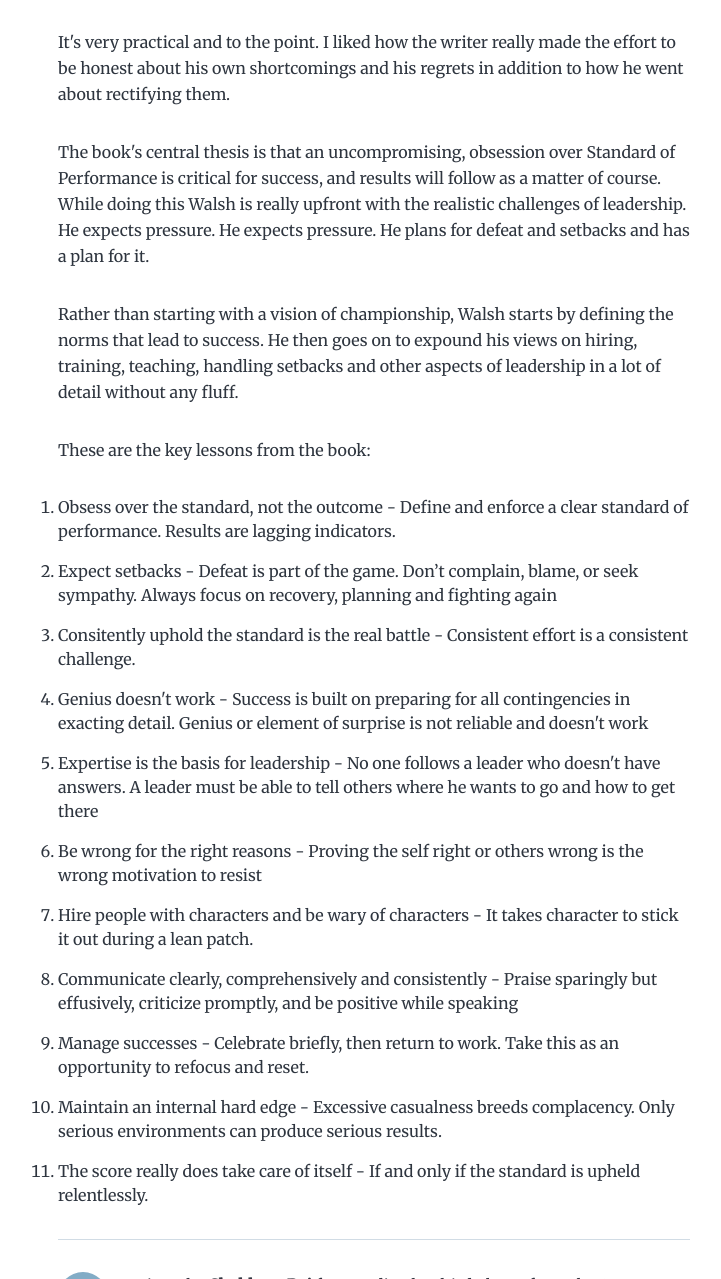
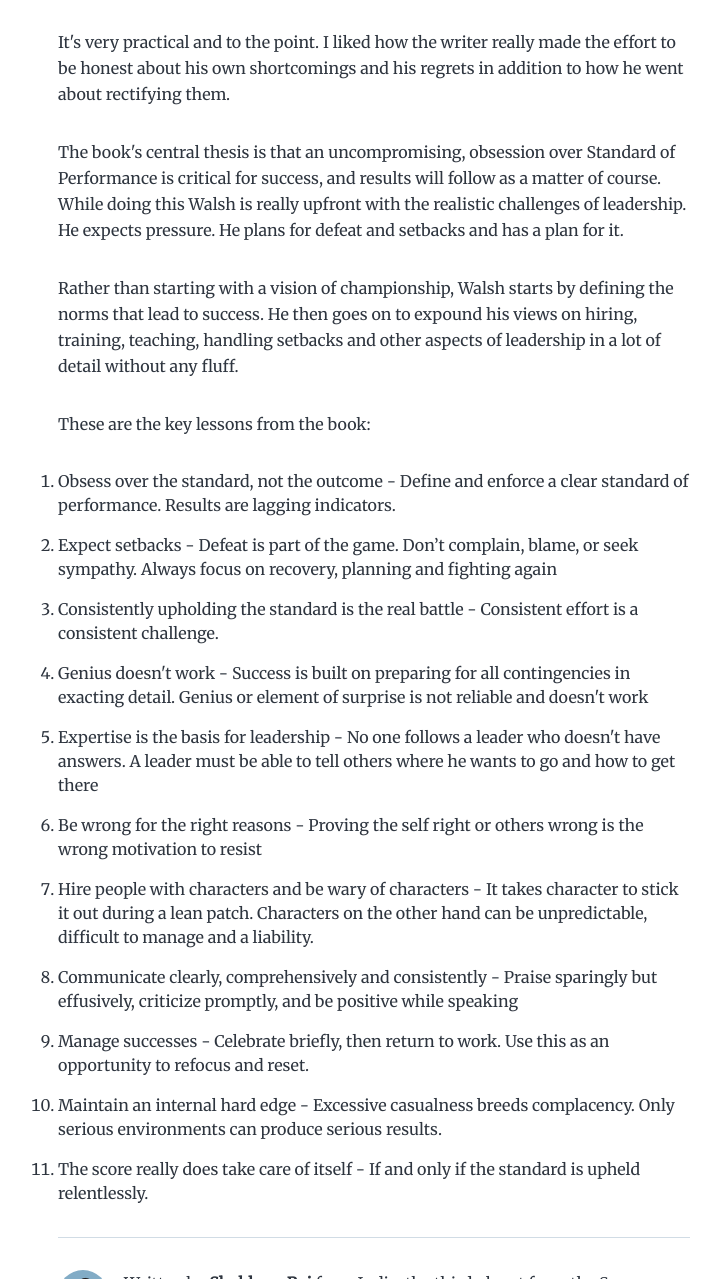
Before and after one commit to shubhamrai1993/gatsby-personal-website, a Gatsby site: page /2026-01-11/ in a window 1280 px wide. Shown: the part 516-1795 px from the top of the page, without its empty margins (266-987 px from the left). Built offline with nearby package versions, Linux system fonts and the light colour scheme; Gatsby itself is replaced by a stand-in of ours.

Commit message:
Spelling and other corrections

```diff
--- a/content/blog/2026-01-11/index.md
+++ b/content/blog/2026-01-11/index.md
@@ -12,7 +12,7 @@ A book on leadership by Bill Walsh, a
 
 It's very practical and to the point. I liked how the writer really made the effort to be honest about his own shortcomings and his regrets in addition to how he went about rectifying them.
 
-The book's central thesis is that an uncompromising, obsession over Standard of Performance is critical for success, and results will follow as a matter of course. While doing this Walsh is really upfront with the realistic challenges of leadership. He expects pressure. He expects pressure. He plans for defeat and setbacks and has a plan for it.
+The book's central thesis is that an uncompromising, obsession over Standard of Performance is critical for success, and results will follow as a matter of course. While doing this Walsh is really upfront with the realistic challenges of leadership. He expects pressure. He plans for defeat and setbacks and has a plan for it.
 
 Rather than starting with a vision of championship, Walsh starts by defining the norms that lead to success. He then goes on to expound his views on hiring, training, teaching, handling setbacks and other aspects of leadership in a lot of  detail without any fluff.
 
@@ -20,12 +20,12 @@ These are the key lessons from the book:
 
 1. Obsess over the standard, not the outcome - Define and enforce a clear standard of performance. Results are lagging indicators.
 2. Expect setbacks - Defeat is part of the game. Don’t complain, blame, or seek sympathy. Always focus on recovery, planning and fighting again
-3. Consitently uphold the standard is the real battle - Consistent effort is a consistent challenge.
+3. Consistently upholding the standard is the real battle - Consistent effort is a consistent challenge.
 4. Genius doesn't work - Success is built on preparing for all contingencies in exacting detail. Genius or element of surprise is not reliable and doesn't work
 5. Expertise is the basis for leadership - No one follows a leader who doesn't have answers. A leader must be able to tell others where he wants to go and how to get there
 6. Be wrong for the right reasons - Proving the self right or others wrong is the wrong motivation to resist
-7. Hire people with characters and be wary of characters - It takes character to stick it out during a lean patch.
+7. Hire people with characters and be wary of characters - It takes character to stick it out during a lean patch. Characters on the other hand can be unpredictable, difficult to manage and a liability.
 8. Communicate clearly, comprehensively and consistently - Praise sparingly but effusively, criticize promptly, and be positive while speaking
-9. Manage successes - Celebrate briefly, then return to work. Take this as an opportunity to refocus and reset.
+9. Manage successes - Celebrate briefly, then return to work. Use this as an opportunity to refocus and reset.
 10. Maintain an internal hard edge - Excessive casualness breeds complacency. Only serious environments can produce serious results.
 11. The score really does take care of itself - If and only if the standard is upheld relentlessly.
```
